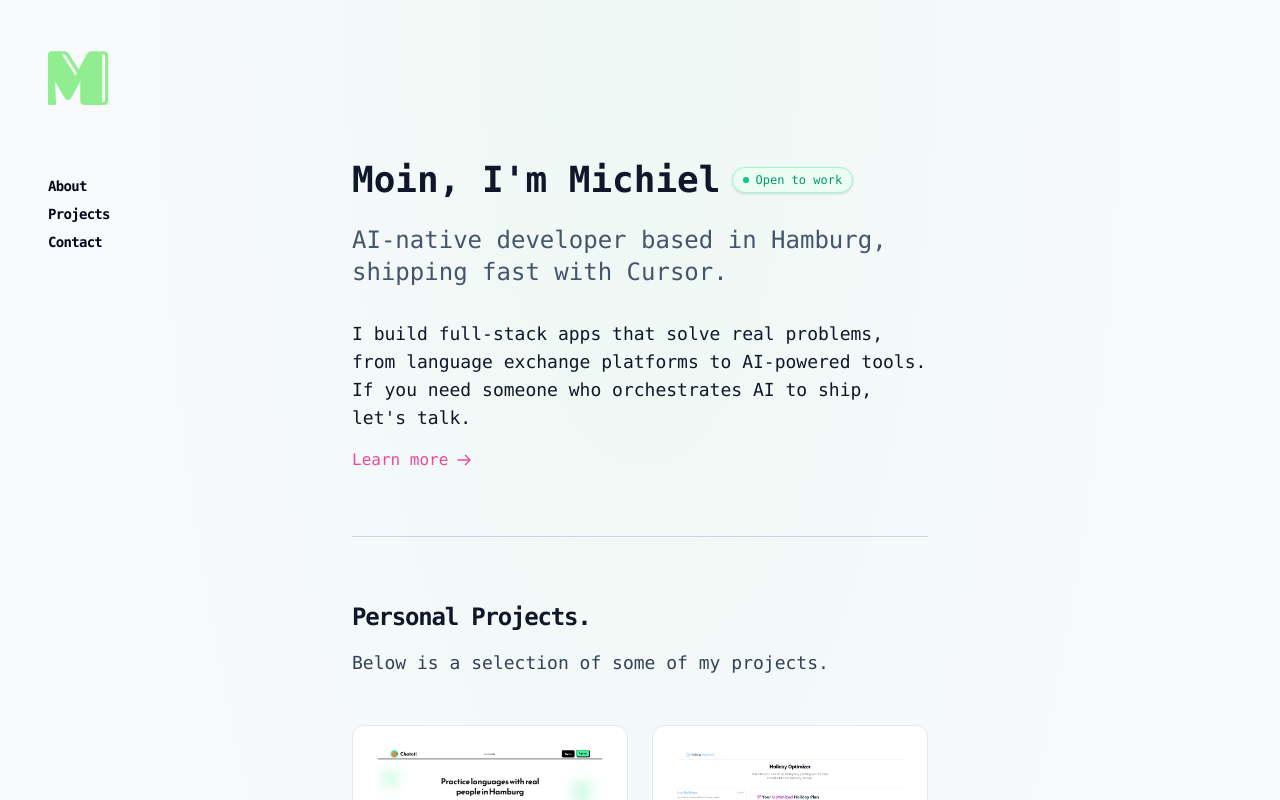
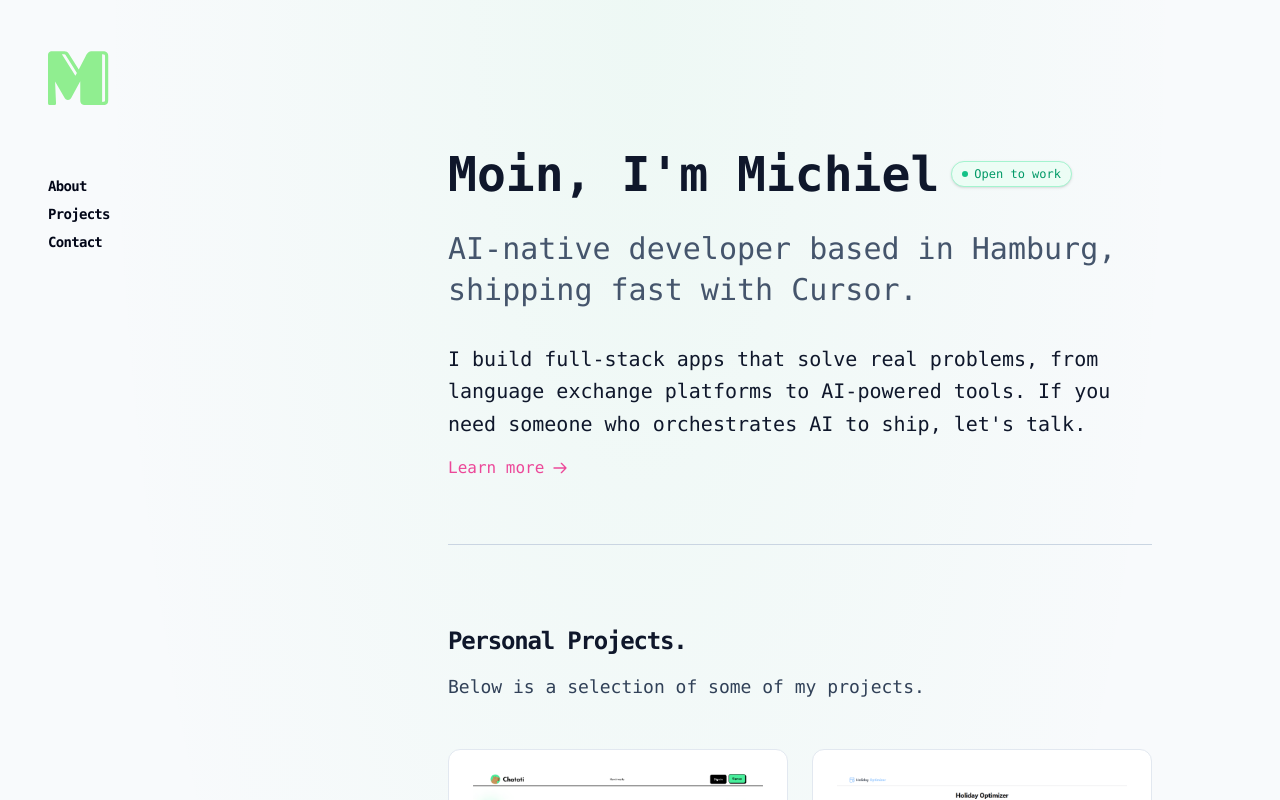
Before and after one commit to Mitch-creates/mitch-portfolio, a React (Vite) app: page / in a window 1280 px wide. Shown: the top 800 px of the page. Built offline with nearby package versions, Linux system fonts and the light colour scheme.

Commit message:
Loosen portfolio layout spacing

```diff
--- a/src/App.tsx
+++ b/src/App.tsx
@@ -34,7 +34,7 @@ function App() {
       )}
       <BrowserRouter>
         <ScrollToTop />
-        <div className="reveal-page max-w-2xl lg:max-w-xl mx-auto opacity-0">
+        <div className="reveal-page w-full max-w-6xl mx-auto opacity-0 px-4 md:px-8 lg:pl-80 lg:pr-12 xl:pl-96 xl:pr-16">
           <Header />
           <Routes>
             <Route path="/" element={<Home />} />
--- a/src/pages/Home.tsx
+++ b/src/pages/Home.tsx
@@ -7,11 +7,11 @@ import { HiOutlineArrowRight } from "react-icons/hi";
 function Home() {
   const [activeVideo, setActiveVideo] = useState<string | null>(null);
   return (
-    <main className="px-4 md:px-0 pt-[20vh]">
+    <main className="pt-[16vh] md:pt-[18vh]">
       {/* Hero Section */}
-      <section className="mb-16 pb-16 border-b border-slate-300">
-        <div className="flex items-center gap-3 mb-6">
-          <h1 className="text-3xl md:text-4xl font-semibold text-slate-900">
+      <section className="mb-20 pb-16 border-b border-slate-300 max-w-3xl">
+        <div className="flex items-center gap-3 mb-6 flex-wrap">
+          <h1 className="text-4xl md:text-5xl font-semibold text-slate-900 leading-tight">
             Moin, I'm Michiel
           </h1>
           <span className="inline-flex items-center gap-1.5 text-xs font-mono bg-emerald-50 text-emerald-600 border border-emerald-200 px-2.5 py-1 rounded-full shadow-sm">
@@ -19,11 +19,11 @@ function Home() {
             Open to work
           </span>
         </div>
-        <span className="block text-xl md:text-2xl font-normal text-slate-600 pb-8">
+        <span className="block text-2xl md:text-3xl font-normal text-slate-600 pb-8 leading-snug max-w-2xl">
           AI-native developer based in Hamburg, shipping fast with Cursor.
         </span>
 
-        <p className="pb-4 text-lg text-slate-900">
+        <p className="pb-4 text-lg md:text-xl text-slate-900 max-w-2xl leading-relaxed">
           I build full-stack apps that solve real problems, from language exchange platforms to AI-powered tools. If you need someone who orchestrates AI to ship, let's talk.
         </p>
         <Link
@@ -35,7 +35,7 @@ function Home() {
         </Link>
       </section>
       {/* Projects Section */}
-      <section className="mb-16">
+      <section className="mb-16 max-w-5xl">
         <h2 className="text-xl md:text-2xl font-semibold text-slate-900 mb-4 tracking-tighter">
           Personal Projects.
         </h2>
```
